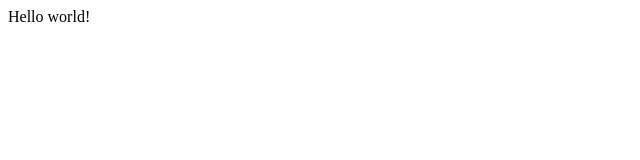
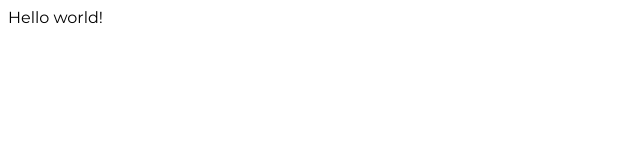
Before and after one commit to GitHubermane/smartway-test, a React (Vite) app: page / in a window 1280 px wide. Shown: the top 160 px of the page, without its empty margins (0-640 px from the left). Built offline with nearby package versions, Linux system fonts and the light colour scheme.

Commit message:
connect Montserrat

```diff
--- /dev/null
+++ b/src/assets/styles/fonts.css
@@ -0,0 +1,25 @@
+@font-face {
+  font-family: "Montserrat";
+  src: url("../fonts/Montserrat/Montserrat-Regular.eot");
+  src:
+    local("Montserrat Regular"),
+    local("Montserrat-Regular"),
+    url("../fonts/Montserrat/Montserrat-Regular.eot?#iefix") format("embedded-opentype"),
+    url("../fonts/Montserrat/Montserrat-Regular.woff") format("woff"),
+    url("../fonts/Montserrat/Montserrat-Regular.ttf") format("truetype");
+  font-weight: 400;
+  font-style: normal;
+}
+
+@font-face {
+  font-family: "Montserrat";
+  src: url("../fonts/Montserrat/Montserrat-Bold.eot");
+  src:
+    local("Montserrat Bold"),
+    local("Montserrat-Bold"),
+    url("../fonts/Montserrat/Montserrat-Bold.eot?#iefix") format("embedded-opentype"),
+    url("../fonts/Montserrat/Montserrat-Bold.woff") format("woff"),
+    url("../fonts/Montserrat/Montserrat-Bold.ttf") format("truetype");
+  font-weight: bold;
+  font-style: normal;
+}
--- /dev/null
+++ b/src/assets/styles/index.css
@@ -0,0 +1,5 @@
+@import "./fonts.css";
+
+#root {
+  font-family: "Montserrat", sans-serif;
+}
--- a/src/main.tsx
+++ b/src/main.tsx
@@ -1,7 +1,7 @@
 import React from 'react';
 import ReactDOM from 'react-dom/client';
 import App from './App.tsx';
-import './index.css';
+import './assets/styles/index.css';
 
 ReactDOM.createRoot(document.getElementById('root')!).render(
   <React.StrictMode>
```
Also changed, not shown: src/index.css (deleted).
